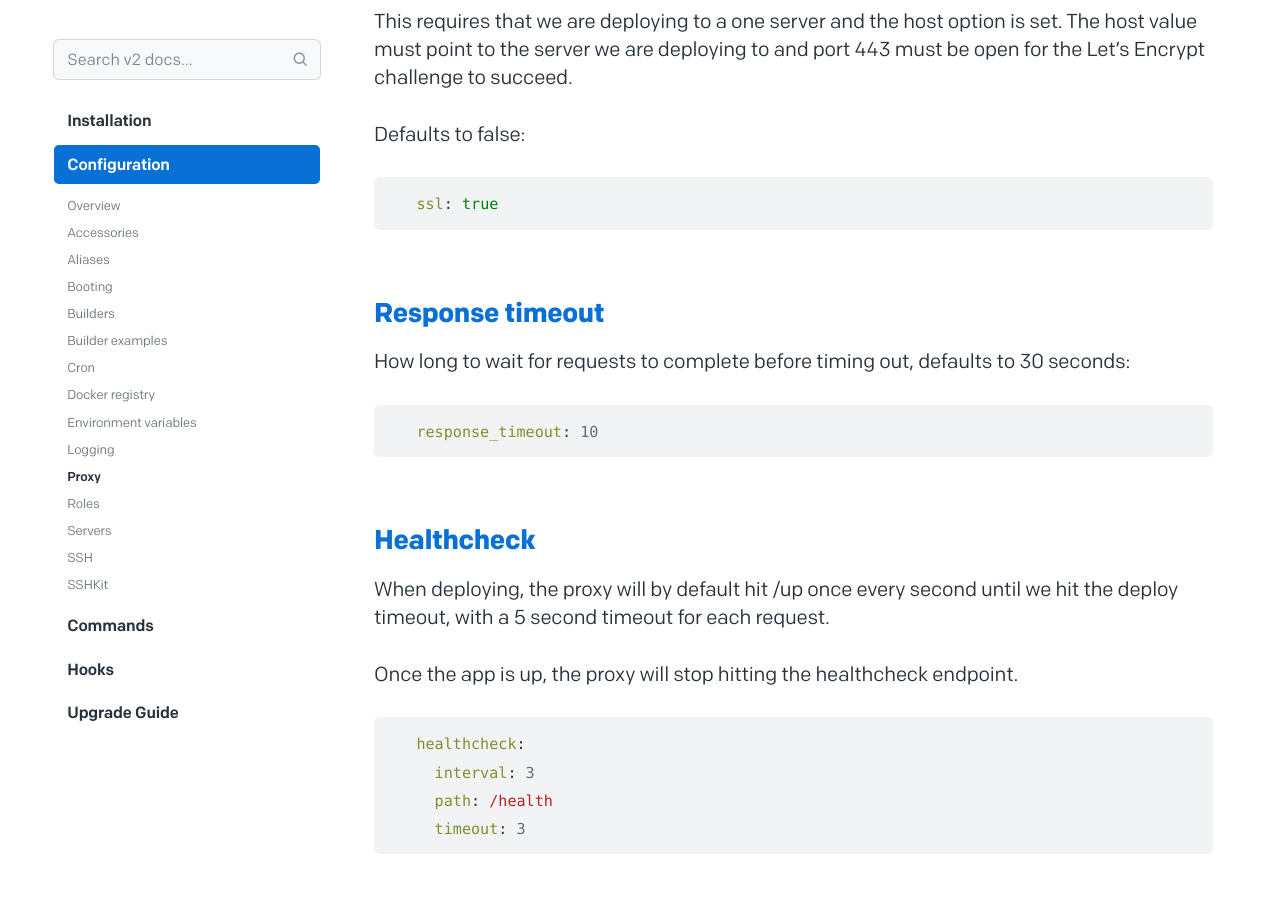
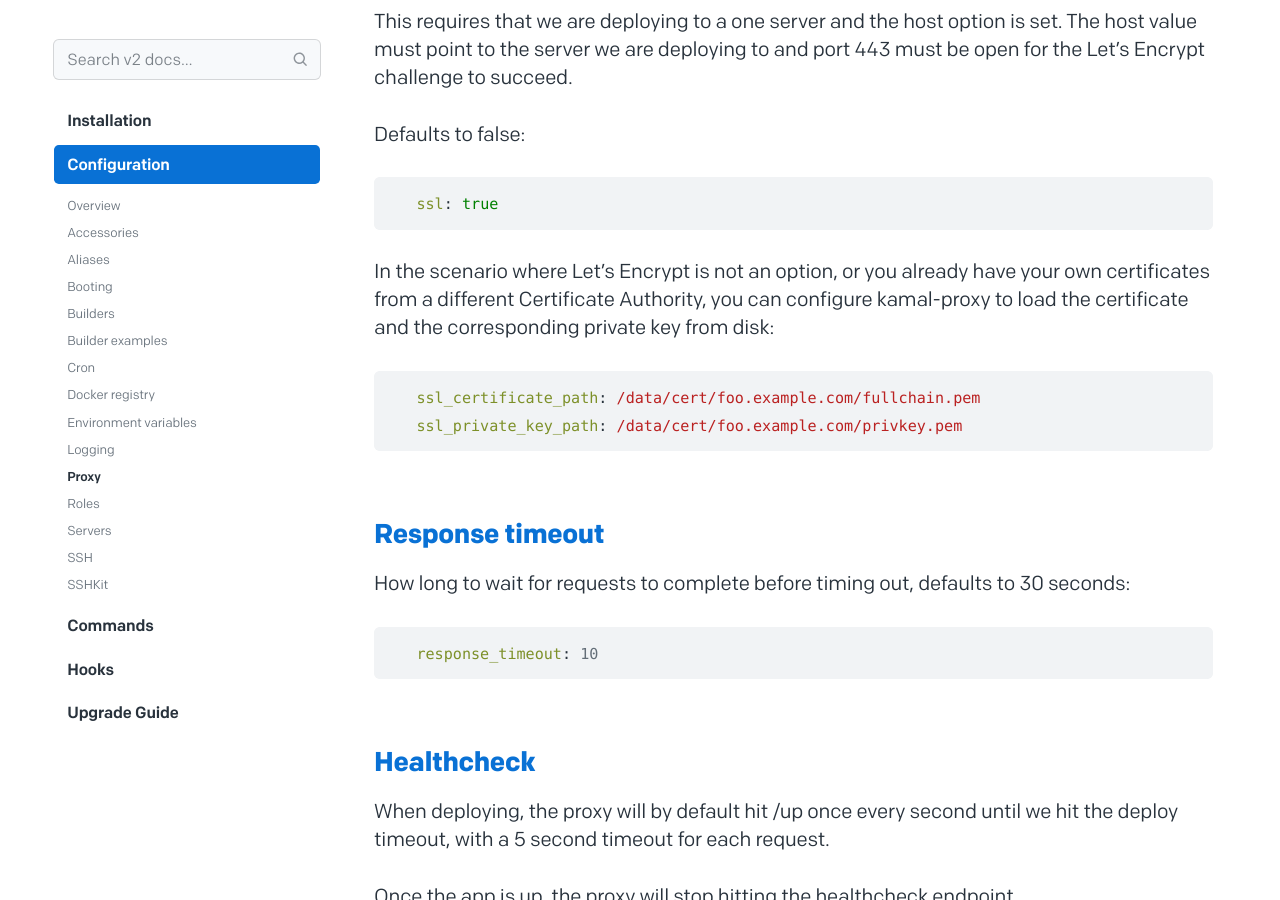
Before and after one commit to basecamp/kamal-site, a Jekyll site: the page built from docs/configuration/proxy.md, in a window 1280 px wide and 900 px high, scrolled down 1545 px. Built offline with Jekyll 4.4.1, drawn with Linux system fonts in a browser that asks for light colours.

Commit message:
Updated documentation for proxy to include custom SSL certificate

````diff
--- a/docs/configuration/proxy.md
+++ b/docs/configuration/proxy.md
@@ -48,6 +48,13 @@ Defaults to false:
 
 ```yaml
   ssl: true
+```
+
+In the scenario where Let's Encrypt is not an option, or you already have your own certificates from a different Certificate Authority, you can configure kamal-proxy to load the certificate and the corresponding private key from disk:
+
+```yaml
+  ssl_certificate_path: /data/cert/foo.example.com/fullchain.pem
+  ssl_private_key_path: /data/cert/foo.example.com/privkey.pem
 ```
 
 ## [Response timeout](#response-timeout)
````
